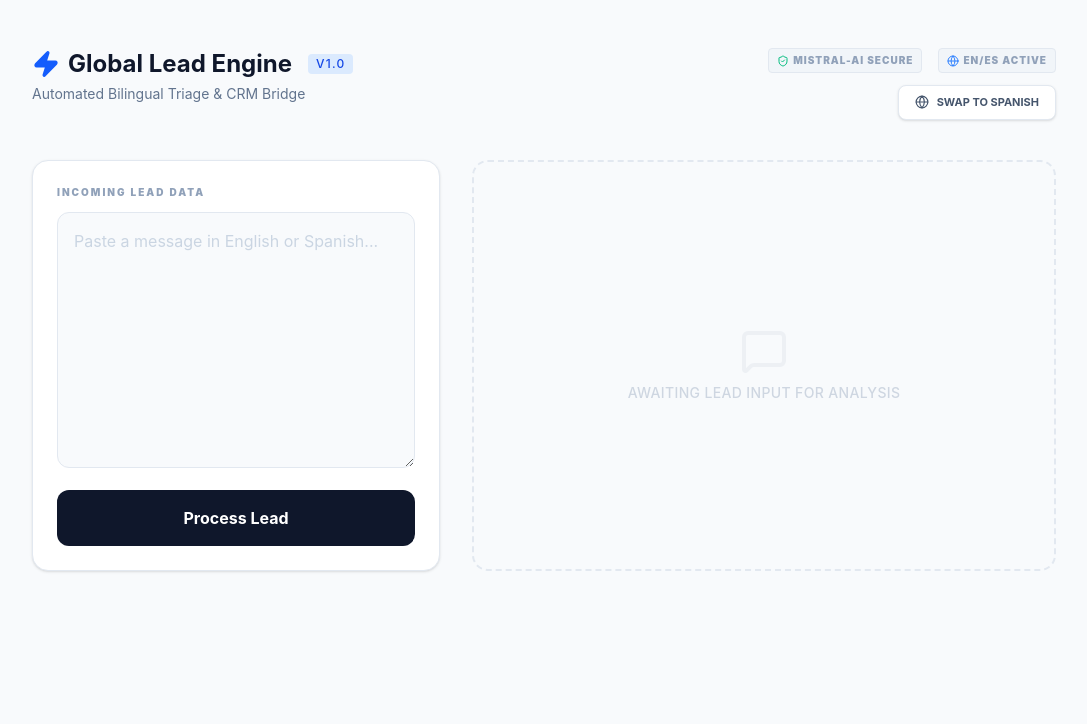
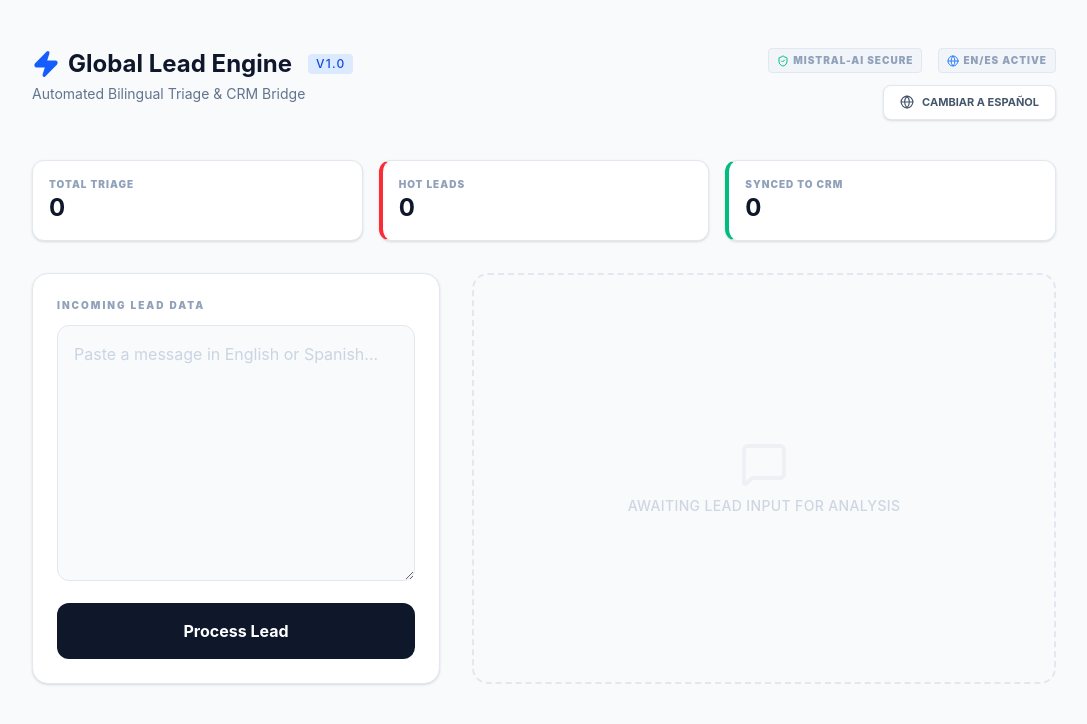
Before and after one commit to joelcasado-tech/global-lead-gen-engine, a React app in the folder frontend/: page / in a window 1280 px wide. Shown: the top 724 px of the page, without its empty margins (96-1183 px from the left). Built offline with nearby package versions, Linux system fonts and the light colour scheme; the HTML template or start-up script is replaced by a standard one.

Commit message:
Polish, added editable replies and analytics.

```diff
--- a/frontend/src/App.jsx
+++ b/frontend/src/App.jsx
@@ -1,4 +1,4 @@
-import React, { useState } from 'react';
+import React, { useState, useEffect } from 'react';
 import axios from 'axios';
 import { Zap, Globe, MessageSquare, CheckCircle, ShieldCheck, AlertCircle } from 'lucide-react';
 
@@ -34,6 +34,8 @@ function App() {
   const [input, setInput] = useState('');
   const [result, setResult] = useState(null);
   const [loading, setLoading] = useState(false);
+  const [editedResponse, setEditedResponse] = useState('');
+  const [stats, setStats] = useState({ triages: 0, syncs: 0, hotLeads: 0 });
 
   const t = translations[lang];
 
@@ -45,7 +47,16 @@ function App() {
         leadMessage: input
       });
       setResult(response.data);
-    } catch (err) {
+      setEditedResponse(response.data.draft_response);
+      // Increment triage count and persist
+      const newStats = { ...stats, triages: (stats.triages || 0) + 1 };
+      // If the triage marks it as Hot, increment hot counter
+      if (response.data && response.data.intent && response.data.intent.toLowerCase() === 'hot') {
+        newStats.hotLeads = (newStats.hotLeads || 0) + 1;
+      }
+      setStats(newStats);
+      try { localStorage.setItem('gle_stats', JSON.stringify(newStats)); } catch { /* ignore */ }
+    } catch {
       alert("Backend connection failed.");
     } finally {
       setLoading(false);
@@ -56,16 +67,23 @@ function App() {
     if (!result) return;
     setLoading(true);
 
-    const WEBHOOK_URL = 'https://script.google.com/macros/s/AKfycby5nOKAlbibLqBMnPYnFtdoa22E3_aUJ_RFTPfxdW5mGlLj1XVzHoUIx_dWMIq4W-uz/exec';
-
     try {
-      await axios.post(WEBHOOK_URL, {
+      const resp = await axios.post('http://localhost:5000/api/sync', {
         ...result,
+        draft_response: editedResponse, // Send the human edited version
         original_message: input
-      }, {
-        headers: { 'Content-Type': 'text/plain' }
       });
-
+      // If the relay returned an error-like response, surface it
+      if (resp && resp.data && resp.data.error) {
+        console.error('Sync relay error', resp.data);
+        alert('Sync failed: ' + (resp.data.error || JSON.stringify(resp.data)));
+        setLoading(false);
+        return;
+      }
+      // Increment sync count and persist
+      const newStats = { ...stats, syncs: (stats.syncs || 0) + 1 };
+      setStats(newStats);
+      try { localStorage.setItem('gle_stats', JSON.stringify(newStats)); } catch { /* ignore */ }
       alert(lang === 'en' ? "Synced to CRM" : "Sincronizado al CRM");
     } catch (err) {
       console.error(err);
@@ -74,6 +92,16 @@ function App() {
       setLoading(false);
     }
   };
+
+  // Load stats from localStorage on mount
+  useEffect(() => {
+    try {
+      const raw = localStorage.getItem('gle_stats');
+      if (raw) setStats(JSON.parse(raw));
+    } catch {
+      // ignore
+    }
+  }, []);
 
   return (
     <div className="min-h-screen bg-[#f8fafc] p-6 md:p-12 font-sans text-slate-900">
@@ -103,10 +131,26 @@ function App() {
             className="flex items-center gap-2 bg-white border border-slate-200 px-4 py-2 rounded-lg text-[11px] font-bold text-slate-600 hover:border-blue-400 hover:text-blue-600 transition-all shadow-sm"
           >
             <Globe size={14} />
-            {lang === 'en' ? 'SWAP TO SPANISH' : 'CAMBIAR A INGLÉS'}
+            {lang === 'en' ? 'CAMBIAR A ESPAÑOL' : 'CHANGE TO ENGLISH'}
           </button>
         </div>
       </header>
+
+      {/* Stats Overview */}
+      <div className="max-w-5xl mx-auto mb-8 grid grid-cols-3 gap-4">
+        <div className="bg-white p-4 rounded-xl border border-slate-200 shadow-sm">
+          <p className="text-[10px] font-black text-slate-400 uppercase tracking-widest">Total Triage</p>
+          <p className="text-2xl font-bold text-slate-900">{stats.triages || 0}</p>
+        </div>
+        <div className="bg-white p-4 rounded-xl border border-slate-200 shadow-sm border-l-4 border-l-red-500">
+          <p className="text-[10px] font-black text-slate-400 uppercase tracking-widest">Hot Leads</p>
+          <p className="text-2xl font-bold text-slate-900">{stats.hotLeads || 0}</p>
+        </div>
+        <div className="bg-white p-4 rounded-xl border border-slate-200 shadow-sm border-l-4 border-l-emerald-500">
+          <p className="text-[10px] font-black text-slate-400 uppercase tracking-widest">Synced to CRM</p>
+          <p className="text-2xl font-bold text-slate-900">{stats.syncs || 0}</p>
+        </div>
+      </div>
 
       <main className="max-w-5xl mx-auto grid grid-cols-1 lg:grid-cols-12 gap-8">
 
@@ -160,9 +204,12 @@ function App() {
 
                 <section className="p-5 bg-blue-50/50 border border-blue-100 rounded-xl">
                   <h3 className="text-[10px] font-black text-blue-400 uppercase tracking-[0.2em] mb-3">{t.draftLabel}</h3>
-                  <p className="text-slate-700 leading-relaxed whitespace-pre-line text-sm">
-                    {result.draft_response}
-                  </p>
+                  <textarea
+                    className="w-full p-4 bg-white border border-slate-200 rounded-md focus:ring-2 focus:ring-blue-400 resize-vertical text-slate-700 leading-relaxed text-sm"
+                    value={editedResponse}
+                    onChange={(e) => setEditedResponse(e.target.value)}
+                    rows={8}
+                  />
                 </section>
 
                 <button
@@ -175,7 +222,7 @@ function App() {
               </div>
             </div>
           ) : (
-            <div className="h-full min-h-[400px] border-2 border-dashed border-slate-200 rounded-2xl flex flex-col items-center justify-center text-slate-400 space-y-2 bg-slate-50/50">
+            <div className="h-full min-h-100 border-2 border-dashed border-slate-200 rounded-2xl flex flex-col items-center justify-center text-slate-400 space-y-2 bg-slate-50/50">
               <MessageSquare size={48} className="opacity-10" />
               <p className="font-medium text-sm tracking-wide uppercase opacity-40">{t.emptyState}</p>
             </div>
```
Also changed, not shown: 1 other file (tests, documents, lock files or other folders).
